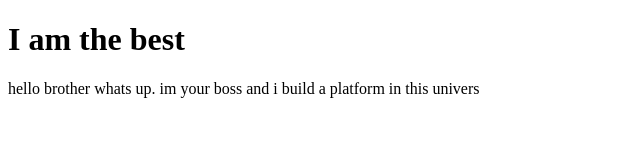
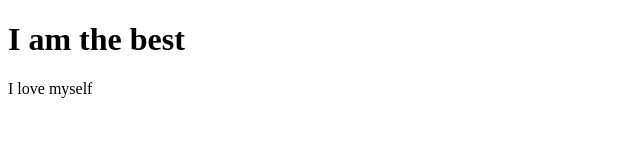
Before and after one commit to max3118/second-website, a plain HTML site: page index.html in a window 1280 px wide. Shown: the whole page, without its empty margins (0-640 px from the left). Drawn offline with Linux system fonts and the light colour scheme.

Commit message:
Update index.html

```diff
--- a/index.html
+++ b/index.html
@@ -7,6 +7,6 @@
 </head>
 <body>
     <h1>I am the best</h1>
-    <p> hello brother whats up. im your boss and i build a platform in this univers</p>
+  <p>I love myself</p>
 </body>
 </html>
```
